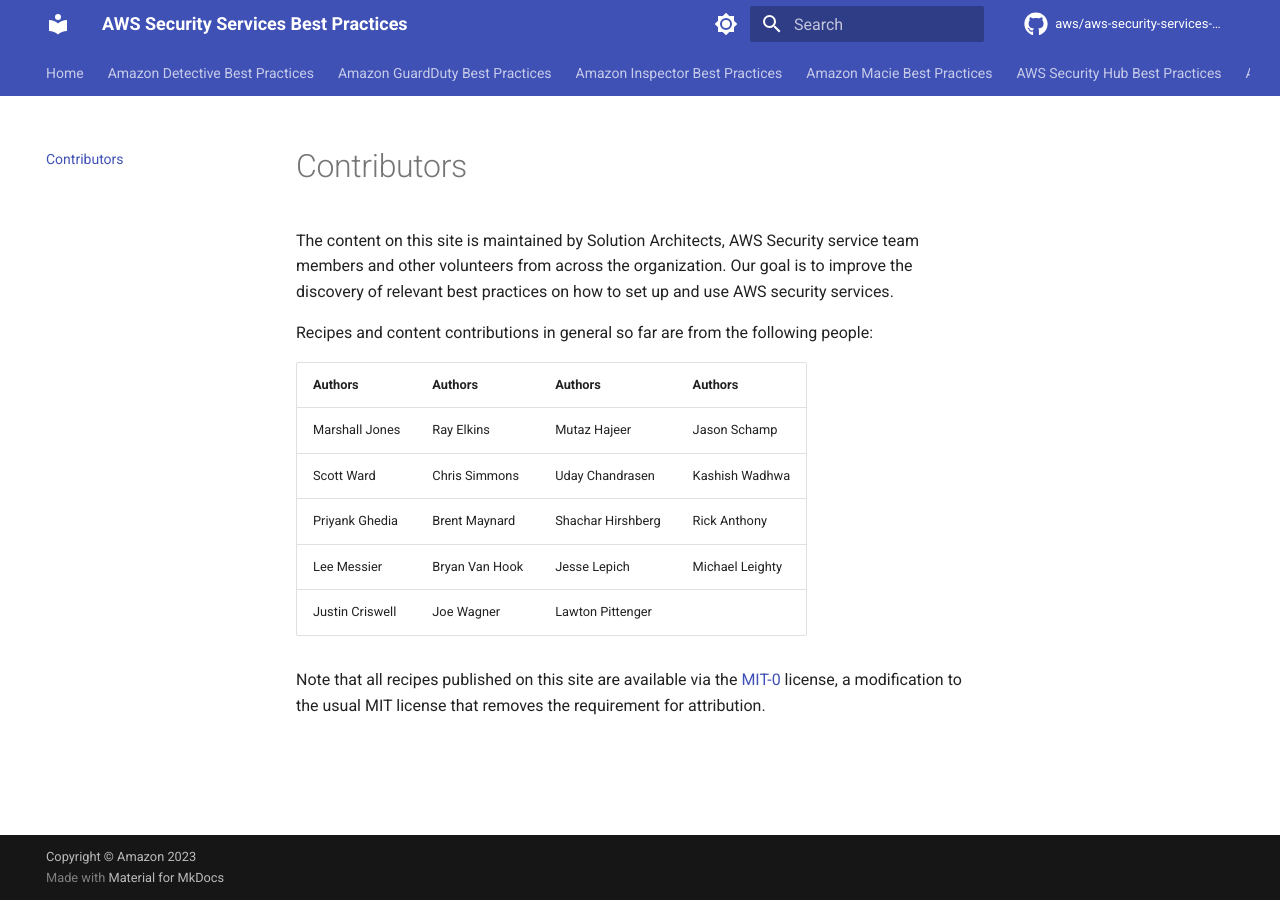
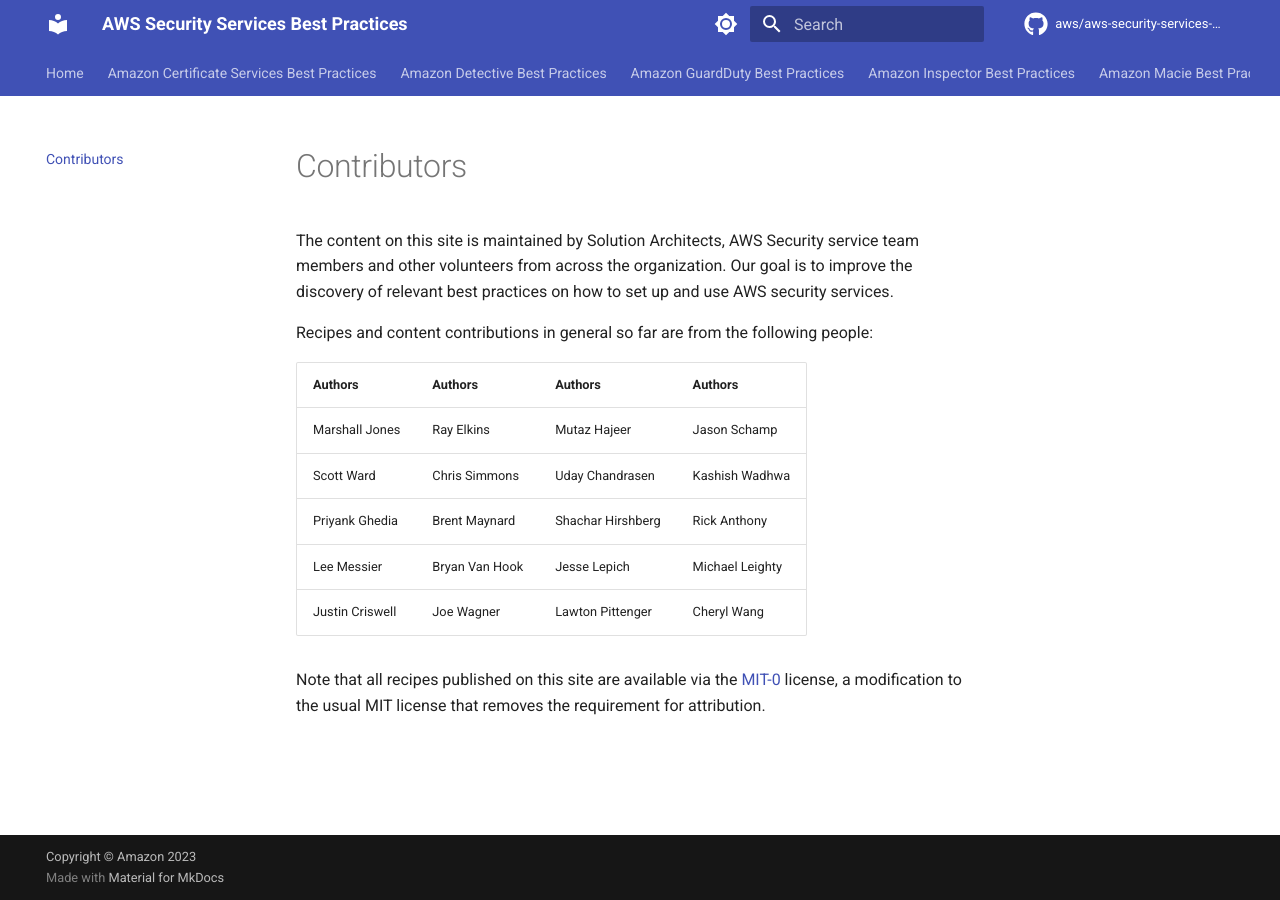
Before and after one commit to aws/aws-security-services-best-practices, an MkDocs documentation site: the page built from docs/en/contributors.md, in a window 1280 px wide. Built offline with MkDocs 1.6.1 and Material for MkDocs 9.7.7, drawn with Linux system fonts in a browser that asks for light colours; comment, search, counter and statistics services are not loaded.

Commit message:
Updated nav

```diff
--- a/docs/en/contributors.md
+++ b/docs/en/contributors.md
@@ -11,7 +11,7 @@
 | Scott Ward  | Chris Simmons | Uday Chandrasen |  Kashish Wadhwa |
 | Priyank Ghedia | Brent Maynard | Shachar Hirshberg | Rick Anthony |
 | Lee Messier | Bryan Van Hook | Jesse Lepich | Michael Leighty |
-| Justin Criswell | Joe Wagner | Lawton Pittenger | |
+| Justin Criswell | Joe Wagner | Lawton Pittenger | Cheryl Wang |
 
 Note that all recipes published on this site are available via the
 [MIT-0][mit0] license, a modification to the usual MIT license
--- a/mkdocs.yml
+++ b/mkdocs.yml
@@ -28,6 +28,7 @@
 
 nav:
   - Home: index.md
+  - Amazon Certificate Services Best Practices: guides/certificate-services/index.md
   - Amazon Detective Best Practices: guides/detective/index.md
   - Amazon GuardDuty Best Practices: guides/guardduty/index.md
   - Amazon Inspector Best Practices: guides/inspector/index.md
```
